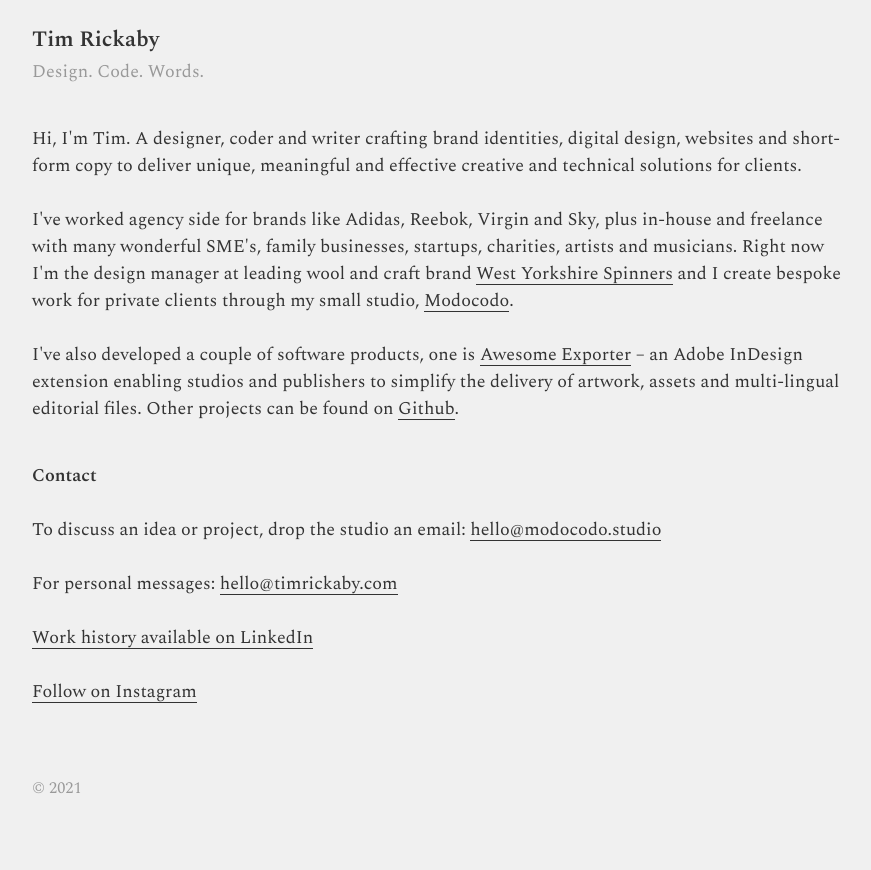
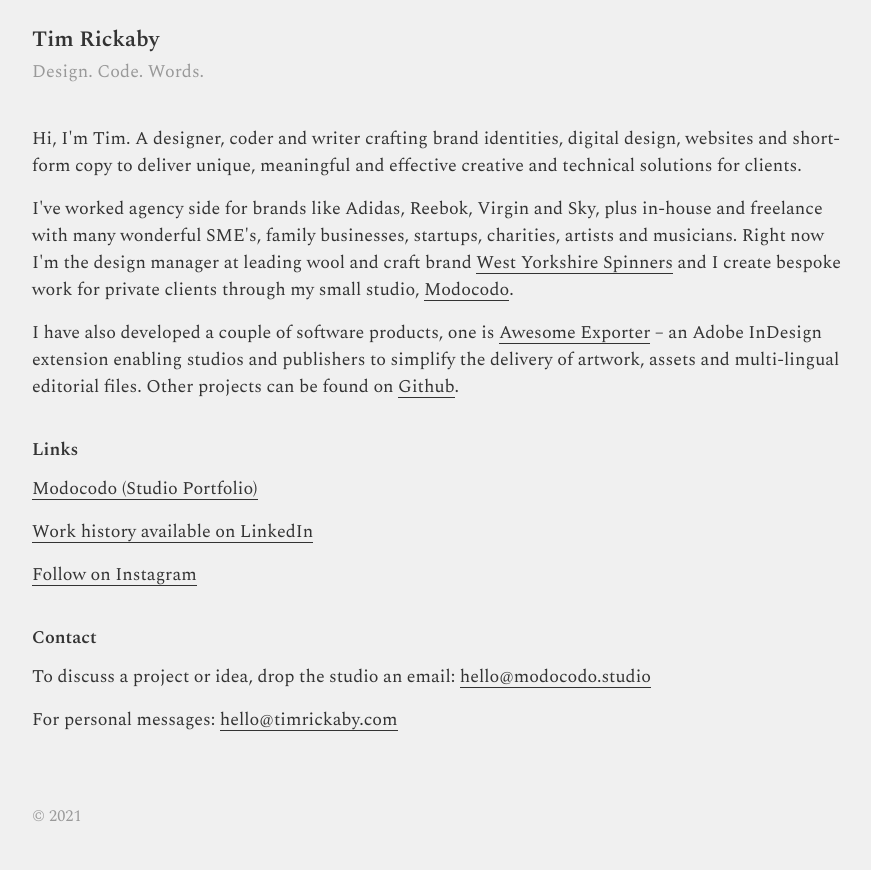
Before and after one commit to timrickaby/timrickaby.com, a PHP site: page / in a window 1280 px wide. Shown: the part 273-1143 px from the top of the page, without its empty margins (88-959 px from the left). Before the commit the page ends 1066 px from the top, so only its background shows below. Run offline with PHP 8.4, Linux system fonts and the light colour scheme.

Commit message:
Profil updates.

```diff
--- a/index.php
+++ b/index.php
@@ -41,40 +41,27 @@
 				<h1>Tim Rickaby</h1>
 				<h2>Design. Code. Words.</h2>
 
-				<p>
-					Hi, I'm Tim. A designer, coder and writer crafting brand identities, digital design, websites and short-form copy
-					to deliver unique, meaningful and effective creative and technical solutions for clients.
+				<p>Hi, I'm Tim. A designer, coder and writer crafting brand identities, digital design, websites and short-form copy
+				to deliver unique, meaningful and effective creative and technical solutions for clients.</p>
 
-					<br /><br />
-					I've worked agency side for brands like Adidas, Reebok, Virgin and Sky, plus in-house and freelance with many wonderful SME's, family businesses, startups, charities, artists and musicians.
-					Right now I'm the design manager at leading wool and craft brand <a href="https://instagram.com/westyorkshirespinners" target="_blank">West Yorkshire Spinners</a>
-					and I create bespoke work for private clients through my small studio, <a href="https://modocodo.studio" target="_blank">Modocodo</a>.
+				<p>I've worked agency side for brands like Adidas, Reebok, Virgin and Sky, plus in-house and freelance with many wonderful SME's, family businesses, startups, charities, artists and musicians.
+				Right now I'm the design manager at leading wool and craft brand <a href="https://instagram.com/westyorkshirespinners" target="_blank">West Yorkshire Spinners</a>
+				and I create bespoke work for private clients through my small studio, <a href="https://modocodo.studio" target="_blank">Modocodo</a>.</p>
 
-					<br /><br />
-					I've also developed a couple of software products, one is <a href="https://awesomeexporter.com" target="_blank">Awesome Exporter</a>
-					– an Adobe InDesign extension enabling studios and publishers to simplify the delivery of artwork, assets and multi-lingual editorial files.
-					Other projects can be found on <a href="https://github.com/timrickaby" target="_blank">Github</a>.
+				<p>I have also developed a couple of software products, one is <a href="https://awesomeexporter.com" target="_blank">Awesome Exporter</a>
+				– an Adobe InDesign extension enabling studios and publishers to simplify the delivery of artwork, assets and multi-lingual editorial files.
+				Other projects can be found on <a href="https://github.com/timrickaby" target="_blank">Github</a>.</p>
 
-					<?php /*
-					<br /><br />Away from work I'll likely be walking, photographing, writing and occasionally publishing the results under alter ego, Bimble Kid.
-					*/ ?>
-				</p>
+				<p><?php /* Away from work I'll likely be walking, photographing, writing and occasionally publishing the results under alter ego, Bimble Kid.*/ ?></p>
 
-				<p>
-					<b>Contact</b>
-					<br /><br />
+				<h3>Links</h3>
+				<p><a href="https://modocodo.studio" target="_blank">Modocodo (Studio Portfolio)</a></p>
+				<p><a href="https://www.linkedin.com/in/timrickaby" target="_blank">Work history available on LinkedIn</a></p>
+				<p><a href="https://www.instagram.com/timrickaby/" target="_blank">Follow on Instagram</a></p>
 
-					To discuss an idea or project, drop the studio an email: <a href="mailto:hello@modocodo.studio" target="_blank">hello@modocodo.studio</a>
-					<br /><br />
-
-					For personal messages: <a href="mailto:hello@timrickaby.com" target="_blank">hello@timrickaby.com</a>
-					<br /><br />
-
-					<a href="https://www.linkedin.com/in/timrickaby" target="_blank">Work history available on LinkedIn</a>
-					<br /><br />
-
-					<a href="https://instagram.com/timrickaby" target="_blank">Follow on Instagram</a>
-				</p>
+				<h3>Contact</h3>
+				<p>To discuss a project or idea, drop the studio an email: <a href="mailto:hello@modocodo.studio" target="_blank">hello@modocodo.studio</a></p>
+				<p>For personal messages: <a href="mailto:hello@timrickaby.com" target="_blank">hello@timrickaby.com</a></p>
 			</div>
 
 			<div id="footer" class="row">
--- a/style.css
+++ b/style.css
@@ -85,9 +85,16 @@ body {
 		margin: 0 0 40px 0;
 		color: #999999;
 	}
+	h3 {
+		font-size: 18px;
+		font-weight: 600;
+		line-height: 27px;
+		color: #333333;
+		margin: 36px 0 12px 0;
+	}
 
 	p {
-		margin: 0 0 40px 0;
+		margin: 0 0 16px 0;
 		padding: 0;
 		word-wrap: break-word;
 	}
```
